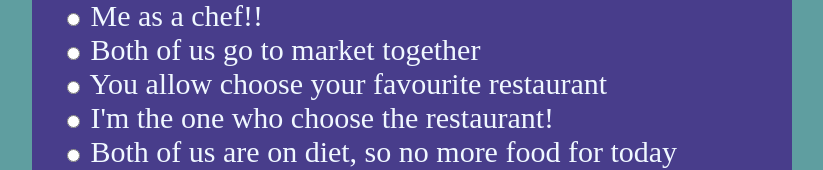
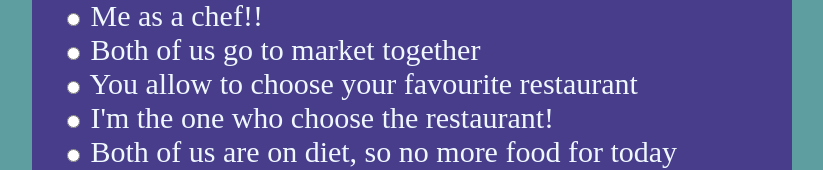
Before and after one commit to Chonthichar/Survey-form, a plain HTML site: page index.html in a window 1280 px wide. Shown: the part 916-1086 px from the top of the page, without its empty margins (228-1051 px from the left). Drawn offline with Linux system fonts and the light colour scheme.

Commit message:
Update index.html

```diff
--- a/index.html
+++ b/index.html
@@ -141,7 +141,7 @@
         <label for="intermediate">Both of us go to market together</label><br>
 
         <input id="not at all" type="radio" name="levels" value="not at all">
-        <label for="not at all">You allow choose your favourite restaurant</label><br>
+        <label for="not at all">You allow to choose your favourite restaurant</label><br>
 
         <input id="food" type="radio" name="levels" value="food">
         <label for="food">I'm the one who choose the restaurant!</label><br>
```
